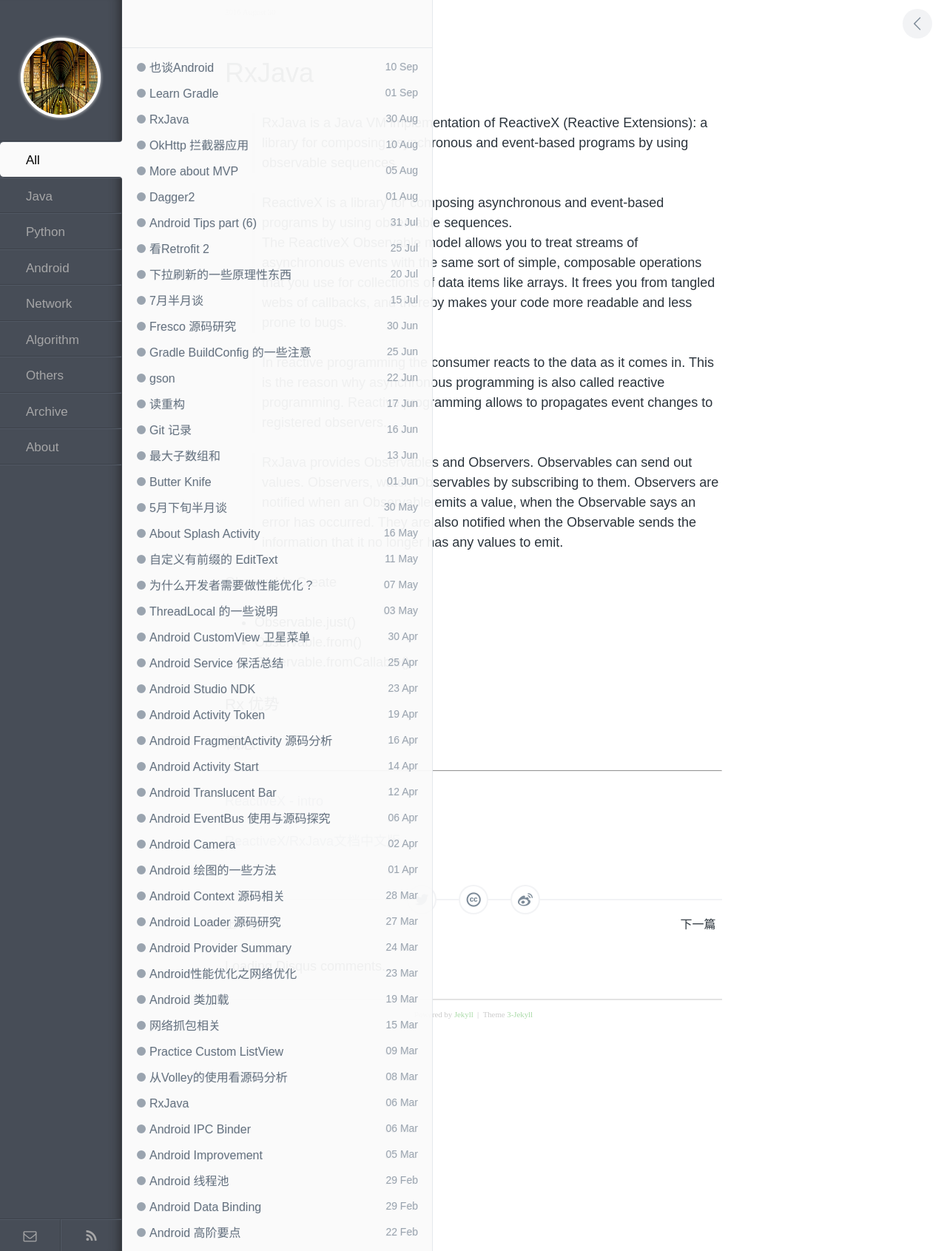
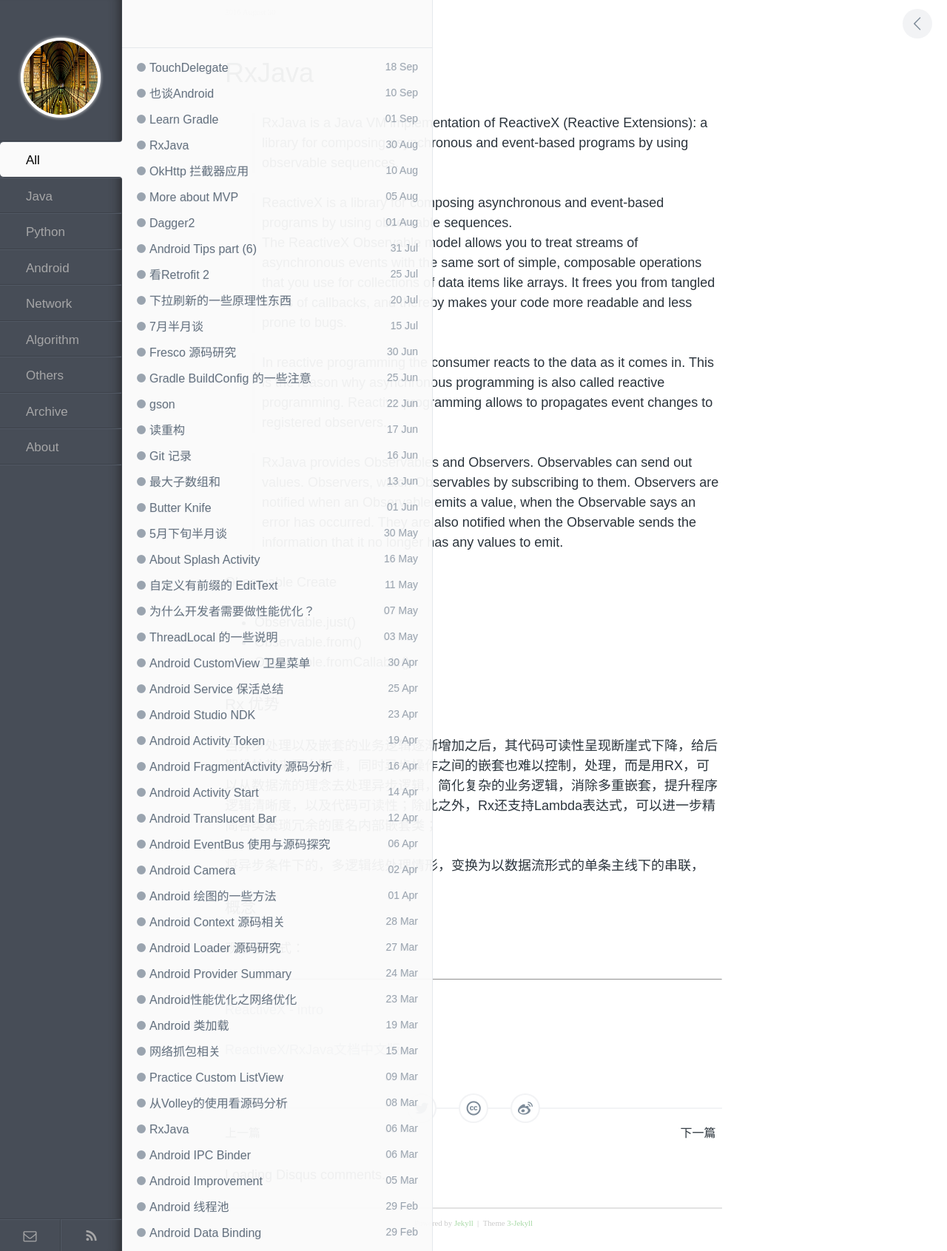
Before and after one commit to enlipan/enlipan.github.io, a Jekyll site: the page built from _posts/2016-08-30-rxjava-intro.md, in a window 1280 px wide. Shown: the whole page at 74% size. Built offline with Jekyll 4.4.1, drawn with Linux system fonts in a browser that asks for light colours; nearby versions of some CDN libraries; comment, search, counter and statistics services are not loaded.

Commit message:
post page rxjava

```diff
--- a/_posts/2016-08-30-rxjava-intro.md
+++ b/_posts/2016-08-30-rxjava-intro.md
@@ -23,9 +23,15 @@
 
 ### Rx 优势
 
+当异步处理以及嵌套的业务逻辑逐渐增加之后，其代码可读性呈现断崖式下降，给后期维护带来巨大困难，同时异步操作之间的嵌套也难以控制，处理，而是用RX，可以从数据流的理念去处理异步逻辑，简化复杂的业务逻辑，消除多重嵌套，提升程序逻辑清晰度，以及代码可读性；除此之外，Rx还支持Lambda表达式，可以进一步精简各类繁琐冗余的匿名内部嵌套类；
+
+将异步条件下的，多逻辑线处理情形，变换为以数据流形式的单条主线下的串联，
+
+### 概念
+
+观察者模式：
 
 
-### 概念
 
 
 
```
Also changed, not shown: _posts/2016-09-18-touch-delegate-android.md (added, +9 -0 lines).
